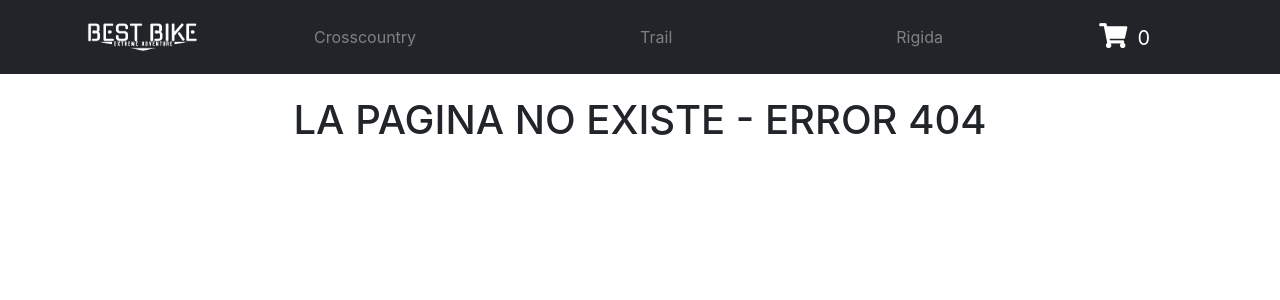
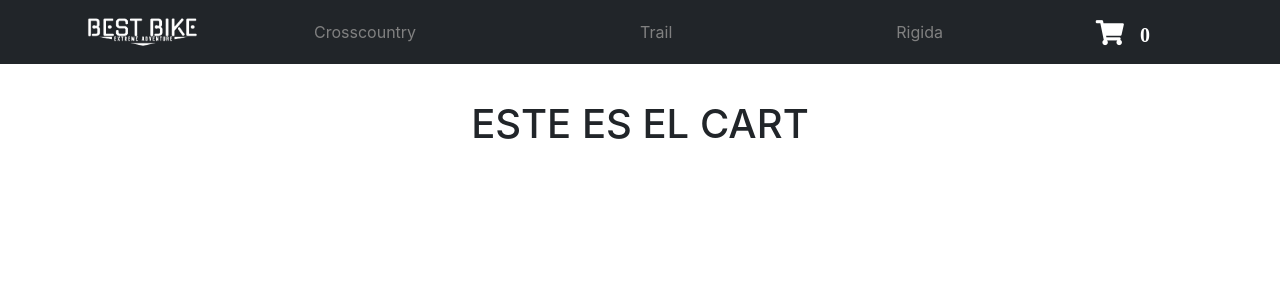
Before and after one commit to armandorivasv-dev/app-bestbike, a React (Create React App) app: page /cart in a window 1280 px wide. Before the commit this address had no page. Shown: the top 300 px of the page. Built offline with nearby package versions, Linux system fonts and the light colour scheme.

Commit message:
ajustes en cartContext, agregado link del boton del carrito a cart

```diff
--- a/src/App.js
+++ b/src/App.js
@@ -4,6 +4,7 @@ import ItemListContainer from './components/itemlistcontainer/ItemListContainer'
 import ItemDetailContainer from './components/ItemDetailContainer/ItemDetailContainer';
 import { BrowserRouter, Routes, Route } from 'react-router-dom';
 import { CartContextProvider } from './context/CartContext';
+import Cart from './components/Cart/Cart'
 
 function App() {
   return (
@@ -15,6 +16,7 @@ function App() {
             <Route path='/' element={<ItemListContainer />} />
             <Route path='/category/:categoryId' element={<ItemListContainer />} />
             <Route path='/detail/:productId' element={ <ItemDetailContainer />} />
+            <Route path='/cart' element={ <Cart />} />
             <Route path='*' element={<h1 className='pt-5 mt-5 text-center'>LA PAGINA NO EXISTE - ERROR 404</h1>} />
           </Routes>
         </BrowserRouter>
--- /dev/null
+++ b/src/components/Cart/Cart.js
@@ -0,0 +1,10 @@
+import './cart.css'
+
+const Cart = () => {
+  return(
+    <>
+      <h1 className='cartContainer'>ESTE ES EL CART</h1>
+    </>
+  )
+}
+export default Cart;
--- /dev/null
+++ b/src/components/Cart/cart.css
@@ -0,0 +1,4 @@
+.cartContainer{
+    margin-top: 100px;
+    text-align: center;
+}
--- a/src/components/ItemDetail/ItemDetail.js
+++ b/src/components/ItemDetail/ItemDetail.js
@@ -16,8 +16,6 @@ const ItemDetail = ({id, name, img, cat, price, desc, stock}) => {
   const colors = [ {id: 0, name: 'Negro'}, {id: 1, name: 'Blanco'}, {id: 2, name: 'Azul'} ];
 
   const handleSize = (id) => {
-    // USAR UN IF
-    console.log(id)
     setSize(id)
   }
 
@@ -52,9 +50,9 @@ return(
       <ItemOption options={colors} onSelect={handleColor} />
     </div>
 
-   <ItemCount onConfirm={handleAdd} stock={stock}/>
+   {/* <ItemCount onConfirm={handleAdd} stock={stock}/>   */}
 
-       {/* {isInCart(id) ? <Link className='btn btn-dark m-1' to='/cart'> IR AL CARRITO </Link> : <ItemCount onConfirm={handleAdd} stock={stock}/>  } */}
+       {isInCart(id) ? <Link className='btn btn-dark m-1' to='/cart'> IR AL CARRITO </Link> : <ItemCount onConfirm={handleAdd} stock={stock}/>  }
     <Link className='btn btn-dark' to={`/`}>IR A CATEGORIAS</Link>
   </div>
   )
--- a/src/components/cartwidget/CartWidget.js
+++ b/src/components/cartwidget/CartWidget.js
@@ -1,5 +1,6 @@
 import { useContext } from "react";
 import CartContext from "../../context/CartContext";
+import { Link } from 'react-router-dom';
 
 
 const CartWidget = () => {
@@ -8,7 +9,7 @@ const CartWidget = () => {
 
   return(
     <div className='row justify-content-center align-items-center'>
-      <button id='carrito-boton'><i className='fas fa-shopping-cart'></i><span id='carrito-contador'>{ getQuantity() } </span></button>
+      <Link className='fas fa-shopping-cart carrito-boton' to='/cart'> <spam className='carrito-contador'>{ getQuantity() } </spam></Link>
     </div>
   )
 };
--- a/src/components/navbar/NavBar.css
+++ b/src/components/navbar/NavBar.css
@@ -1,14 +1,15 @@
 /*boton carrito compras*/
-#carrito-boton {
+.carrito-boton {
   border: none;
   font-size: 25px;
   padding: 10px 50px 10px 50px;
   transition: all .3s;
   background-color: #212529;
   color: white;
+  text-decoration: none;
 }
 
-#carrito-boton:hover {
+.carrito-boton:hover {
   cursor: pointer;
   color: grey;
 }
@@ -18,7 +19,7 @@
 }
 
 /*contador*/
-#carrito-contador{
+.carrito-contador{
   font-size: 20px;
   padding: 10px;
 }
--- a/src/context/CartContext.js
+++ b/src/context/CartContext.js
@@ -6,12 +6,12 @@ export const CartContextProvider = ({ children }) => { //3. crear una funcion qu
 
     const [ cart, setCart ] = useState([]) //4. se crea un estado para agregar productos al carrito
 
-  console.log(cart)
+  console.log("carrito:", cart)
 
 
 
   const addItem = (productsToAdd) => {
-    let repeatItem = cart.find(item => item.id === productsToAdd.id)
+    const repeatItem = cart.find(item => item.id === productsToAdd.id)
     repeatItem ? alert('Producto ya fue agreado al carrito, Si desea modificarlo puede hacerlo en el Carrito de Compras') : setCart([...cart, productsToAdd])
   }
 
```
Also changed, not shown: src/components/navbar/NavBar.js (+1 -16 lines).
